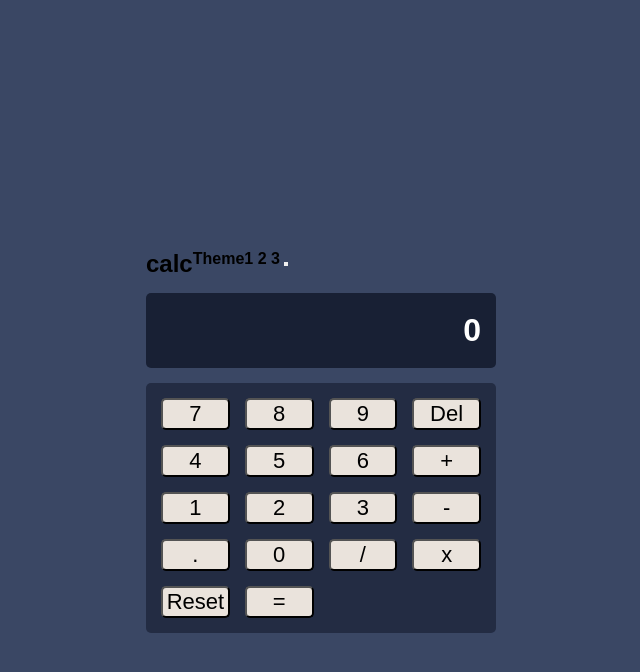
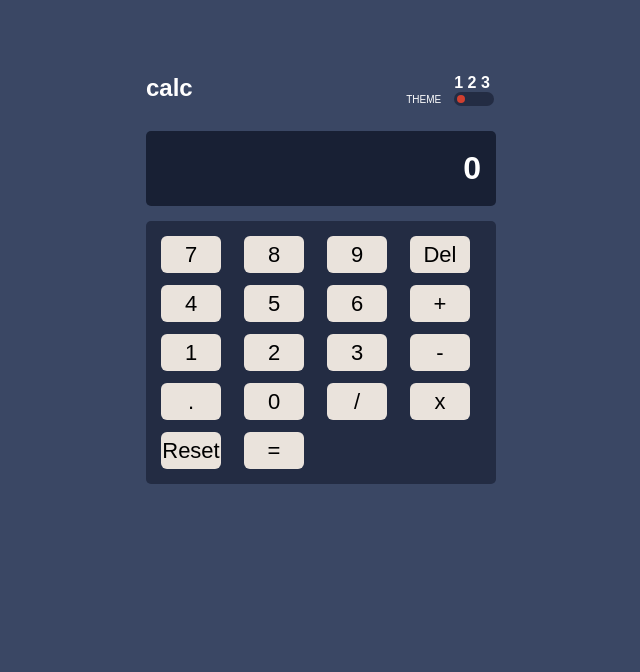
Before and after one commit to ElenaMnt/FrontendMentor-Challenges, a plain HTML site: page CalculatorApp/index.html in a window 1280 px wide. Shown: the whole page, without its empty margins (319-959 px from the left). Drawn offline with Linux system fonts and the light colour scheme; a web font is replaced by a local one.

Commit message:
To be updated

```diff
--- a/CalculatorApp/styles/_variables.scss
+++ b/CalculatorApp/styles/_variables.scss
@@ -10,7 +10,7 @@ $key-background-dark-blue: hsl(225, 21%, 49%);
 $key-shadow-dark-blue: hsl(224, 28%, 35%);
 
 $key-background-toggle-red: hsl(6, 63%, 50%);
-$key-shadow-dark-blue: hsl(6, 70%, 34%);
+$key-shadow-dark-red: hsl(6, 70%, 34%);
 
 $key-background-light-orange : hsl(30, 25%, 89%);
 $key-shadow-grayish-orange: hsl(28, 16%, 65%);
--- a/CalculatorApp/styles/styles.scss
+++ b/CalculatorApp/styles/styles.scss
@@ -6,16 +6,64 @@ body{
     font-family: 'Spartan', sans-serif;
     background: $main-dark-blue;
     overflow: hidden;
+    height: 100vh;
 }
 
 main{
     width: 350px;
-    margin: 250px auto;
+    margin: 5% auto;
     display: block;
 
 
     nav{
         display: flex;
+
+        >*{
+            color: $white-color;
+            padding: 10px 0;
+        }
+
+        p{
+            margin-left: 61%;
+            margin-top: 20px;
+            padding-right: 13px;
+            font-size: 10px;
+            text-transform: uppercase;
+            font-weight: 300;
+
+        }
+
+        button{
+            position: relative;
+            background-color: $toggle-dark-blue;
+            height: 14px;
+            width: 40px;
+            border: none;
+            border-radius: 10px;
+            cursor: pointer;
+        }
+
+        button::after{
+            content: '';
+            display: block;
+            width: 8px;
+            height: 8px;
+            border-radius: 10px;
+            position: absolute;
+            left: 2.5px;
+            transform: translateY(-50%);
+            background-color: $key-background-toggle-red;
+        }
+
+        button.checked::after {
+            transform: translate(-8px, -50%);
+            transition: transform 0.2s ease-in-out;
+        }
+
+        div{
+            display: flex;
+            flex-direction: column;
+        }
     }
 
     section{
@@ -39,19 +87,23 @@ main{
         }
 
         .action-buttons{
-            height: 250px;
             background-color: hsl(223, 31%, 20%);
             border-radius: 5px;
             padding: 15px;
             display: grid;
-            grid-gap: 15px;
+            grid-gap: 12px;
             grid-template-rows: repeat(5, 1fr);
             grid-template-columns: repeat(4, 1fr);
 
             button{
-                border-radius: 5px;
+                width: 60px;
+                height: 37px;
+                border: none;
+                border-radius: 6px;
                 background-color: $key-background-light-orange;
                 font-size: 22px;
+
+
             }
         }
 
```
Also changed, not shown: CalculatorApp/styles/styles.css, 1 other file.
